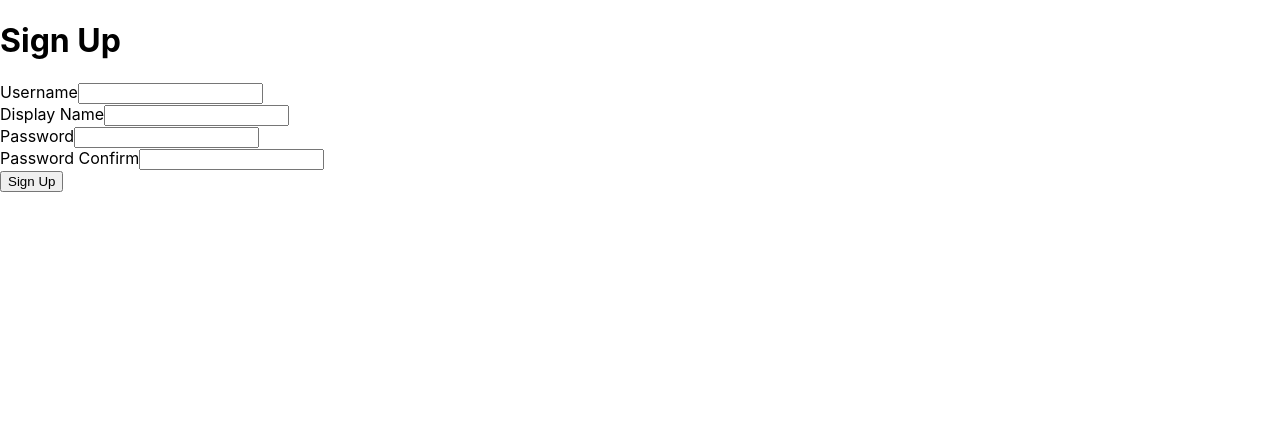
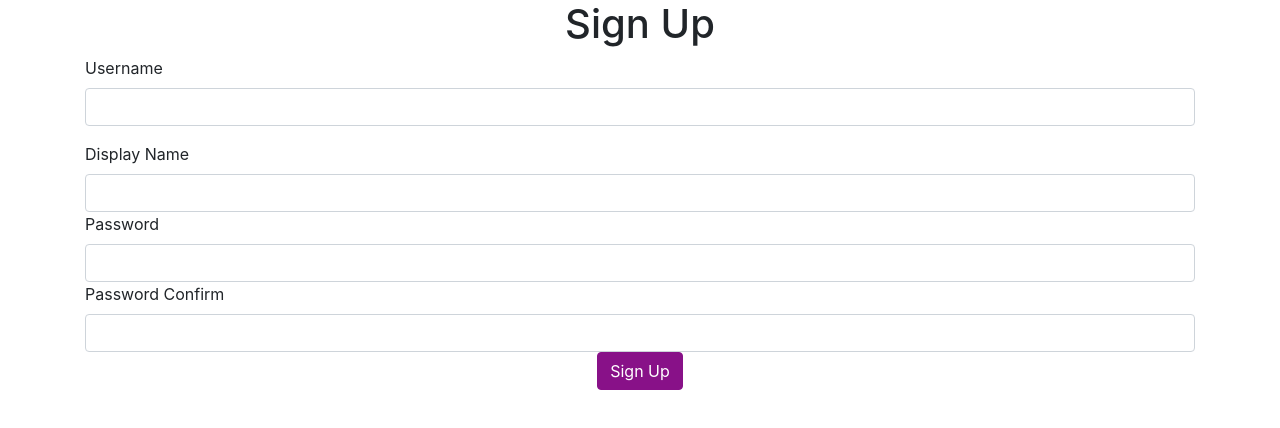
Before and after one commit to BerkayKulak/React-Hoaxify-Project, a React (Create React App) app: page / in a window 1280 px wide. Shown: the top 428 px of the page. Built offline with nearby package versions, Linux system fonts and the light colour scheme.

Commit message:
Sayfa Üzerinde Görsel İyileştirmeler (React)

```diff
--- a/package.json
+++ b/package.json
@@ -7,6 +7,8 @@
     "@testing-library/react": "^12.1.2",
     "@testing-library/user-event": "^13.5.0",
     "axios": "^0.26.0",
+    "bootstrap": "^4.6.0",
+    "node-sass": "^7.0.1",
     "react": "^17.0.2",
     "react-dom": "^17.0.2",
     "react-scripts": "5.0.0",
@@ -36,5 +38,5 @@
       "last 1 safari version"
     ]
   },
-  "proxy":"http://localhost:8090"
+  "proxy": "http://localhost:8090"
 }
--- a/src/UserSignupPage.js
+++ b/src/UserSignupPage.js
@@ -31,30 +31,50 @@ class UserSignupPage extends React.Component {
 
   render() {
     return (
+      <div className="container">
         <form>
-        <h1>Sign Up</h1>
-        <div>
+          <h1 className="text-center">Sign Up</h1>
+          <div className="form-group">
             <label>Username</label>
-          <input name="username" onChange={this.onChange} />
+            <input
+              class="form-control"
+              name="username"
+              onChange={this.onChange}
+            />
           </div>
           <div>
             <label>Display Name</label>
-          <input name="displayName" onChange={this.onChange} />
+            <input
+              className="form-control"
+              name="displayName"
+              onChange={this.onChange}
+            />
           </div>
           <div>
             <label>Password</label>
-          <input name="password" onChange={this.onChange} type="password" />
+            <input
+              className="form-control"
+              name="password"
+              onChange={this.onChange}
+              type="password"
+            />
           </div>
           <div>
             <label>Password Confirm</label>
             <input
+              className="form-control"
               name="passwordRepeat"
               onChange={this.onChange}
               type="password"
             />
           </div>
-        <button onClick={this.onClickSignup}>Sign Up</button>
+          <div className="text-center">
+            <button className="btn btn-primary" onClick={this.onClickSignup}>
+              Sign Up
+            </button>
+          </div>
         </form>
+      </div>
     );
   }
 }
--- /dev/null
+++ b/src/bootstrap-override.scss
@@ -0,0 +1,2 @@
+$primary: #818;
+@import "~bootstrap/scss/bootstrap.scss";
--- a/src/index.js
+++ b/src/index.js
@@ -4,6 +4,7 @@ import "./index.css";
 import App from "./App";
 import reportWebVitals from "./reportWebVitals";
 import UserSignupPage from "./UserSignupPage";
+import "./bootstrap-override.scss";
 
 ReactDOM.render(
   <React.StrictMode>
```
Also changed, not shown: 1 other file (tests, documents, lock files or other folders). Lines whose indentation alone changed are shown as unchanged.
